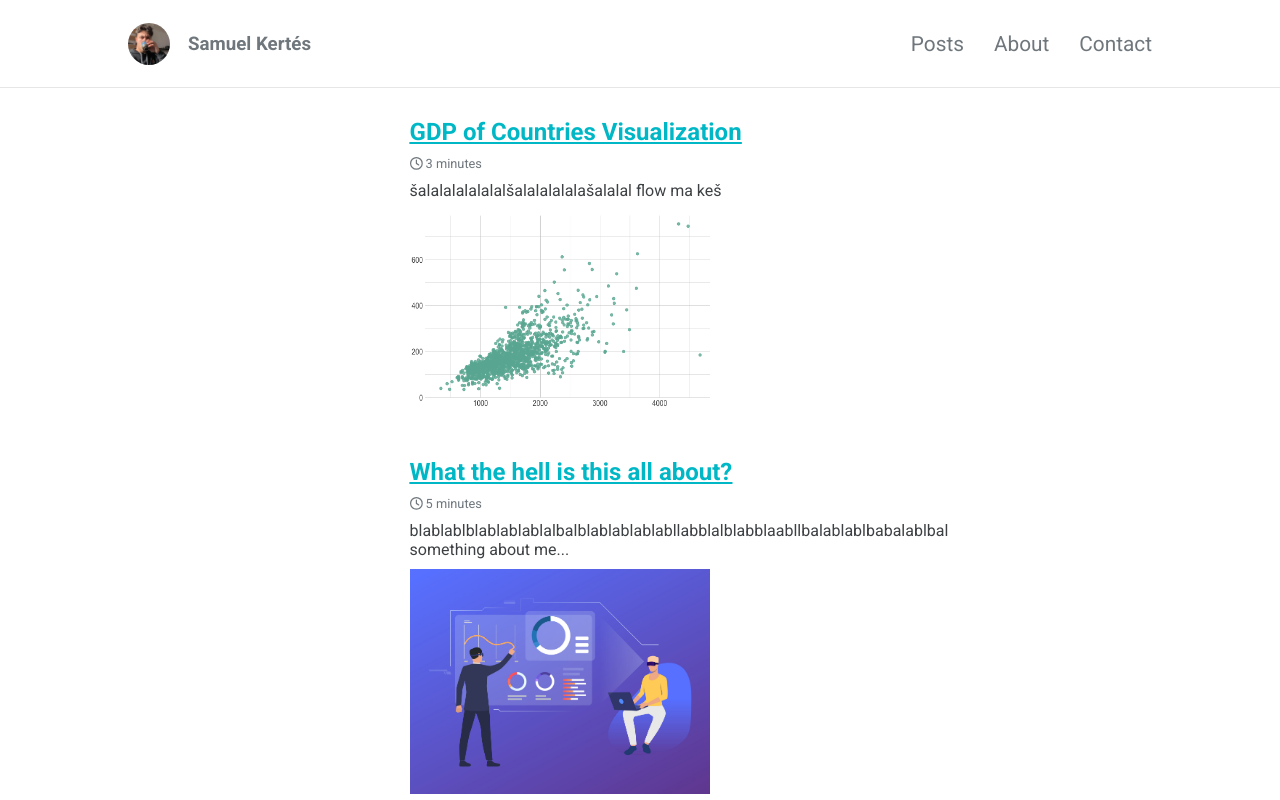
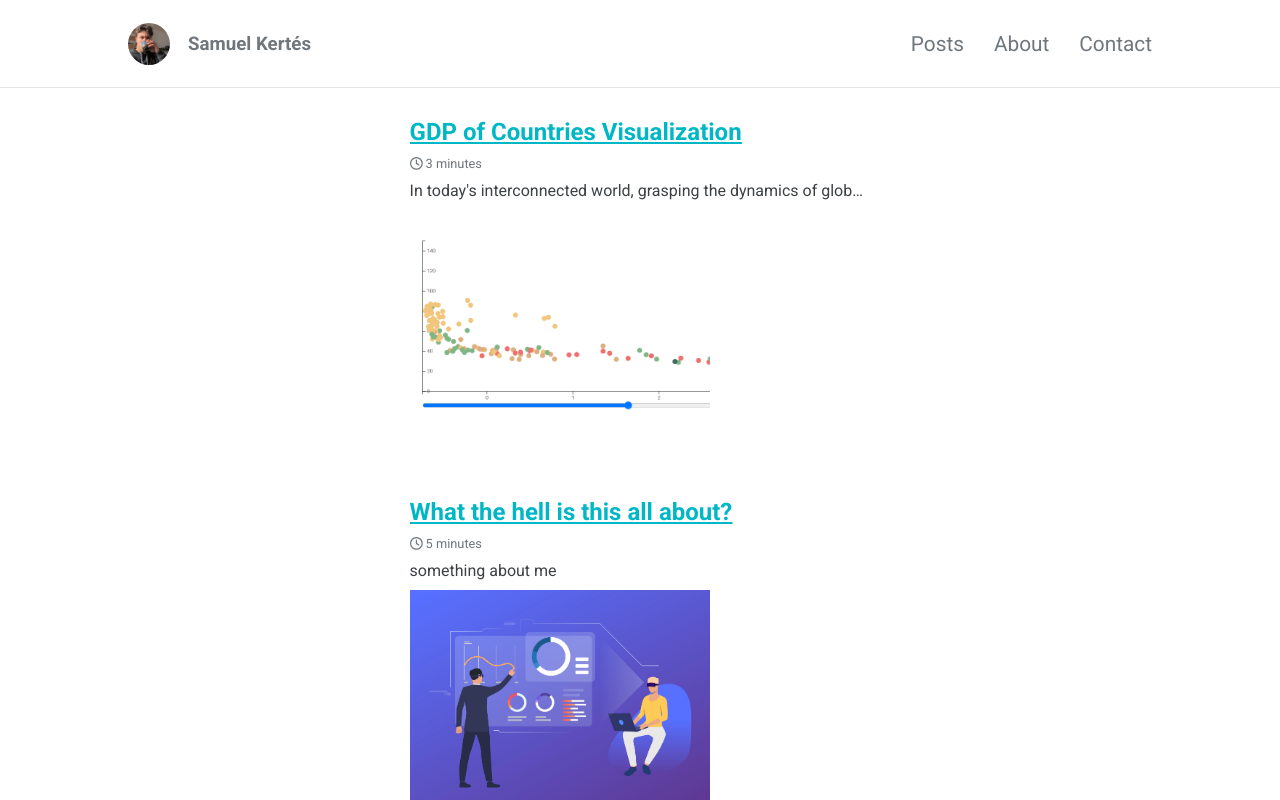
Before and after one commit to estebanix/viz_journey, a React (Vite) app: page /posts in a window 1280 px wide. Shown: the top 800 px of the page. Built offline with nearby package versions, Linux system fonts and the light colour scheme.

Commit message:
styling of current post page and ovewflowing of post list

```diff
--- a/src/App.css
+++ b/src/App.css
@@ -135,11 +135,12 @@ span{
 
 .post--box{
   width: 60%;
-  height: 300px;
+  height: 340px;
   display: flex;
   flex-direction: column;
   gap: 10px;
   margin-bottom: 40px;
+  overflow: hidden;
 }
 
 .post--box h2{
@@ -159,6 +160,9 @@ span{
   font-size: 1em;
   font-weight: 400;
   color: #3d4144;
+  overflow: hidden;
+  white-space: nowrap;
+  text-overflow: ellipsis;
 }
 
 .post--box img{
@@ -259,4 +263,23 @@ svg{
 .current-post--container{
   width: 80%;
   min-height: 100%;
+  display: flex;
+  flex-direction: column;
+  gap: 10px;
+  color: #3d4144;
 }
+
+.current-post--p{
+  font-size: 1.3em;
+  line-height: 1.5em;
+}
+
+.current-post--time{
+  color: #6f777d;
+  margin-bottom: 20px;
+}
+
+.current-post--img{
+  width: 700px;
+  height: auto;
+}
--- a/src/Components/Small_Components/CurrentPost.tsx
+++ b/src/Components/Small_Components/CurrentPost.tsx
@@ -1,6 +1,8 @@
 import { useParams } from 'react-router-dom';
 import { Context } from '../../Context/Context';
 import { useContext } from 'react';
+import { FontAwesomeIcon } from '@fortawesome/react-fontawesome';
+import { faClock } from '@fortawesome/free-regular-svg-icons';
 
 export default function CurrentPost() {
     const { postName } = useParams();
@@ -15,7 +17,9 @@ export default function CurrentPost() {
     return (
         <div className='current-post--container'>
             <h1>{post.title}</h1>
-            <p>{post.content}</p>
+            <p className='current-post--time'><FontAwesomeIcon icon={faClock} /> {post.time}</p>
+            <p className='current-post--p'>{post.content}</p>
+            <img className='current-post--img' src={post.img} />
         </div>
     );
 }
--- a/src/Datas/articles.json
+++ b/src/Datas/articles.json
@@ -3,14 +3,14 @@
         "name" : "post2",
         "title" : "GDP of Countries Visualization",
         "time" : "3 minutes",
-        "content" : "šalalalalalalalšalalalalalašalalal flow ma keš",
+        "content" : "In today's interconnected world, grasping the dynamics of global economic growth is a captivating pursuit. Gross Domestic Product (GDP), a key measure of a nation's economic performance, takes on even greater significance in this context. Through visualization, we're able to explore GDP's patterns and fluctuations, gaining valuable insights into different economies and their interplay. This blog delves into the realm of GDP visualization, offering a unique perspective on the intricate world of economics.",
         "img" : "../../Images/article2.png"
     },
     {
         "name" : "post1",
         "title" : "What the hell is this all about?",
         "time" : "5 minutes",
-        "content" : "blablablblablablablalbalblablablablabllabblalblabblaabllbalablablbabalablbal something about me...",
+        "content" : "something about me",
         "img" : "../../Images/article1.jpg"
     }
 ]
```
Also changed, not shown: public/Images/article2.png.
